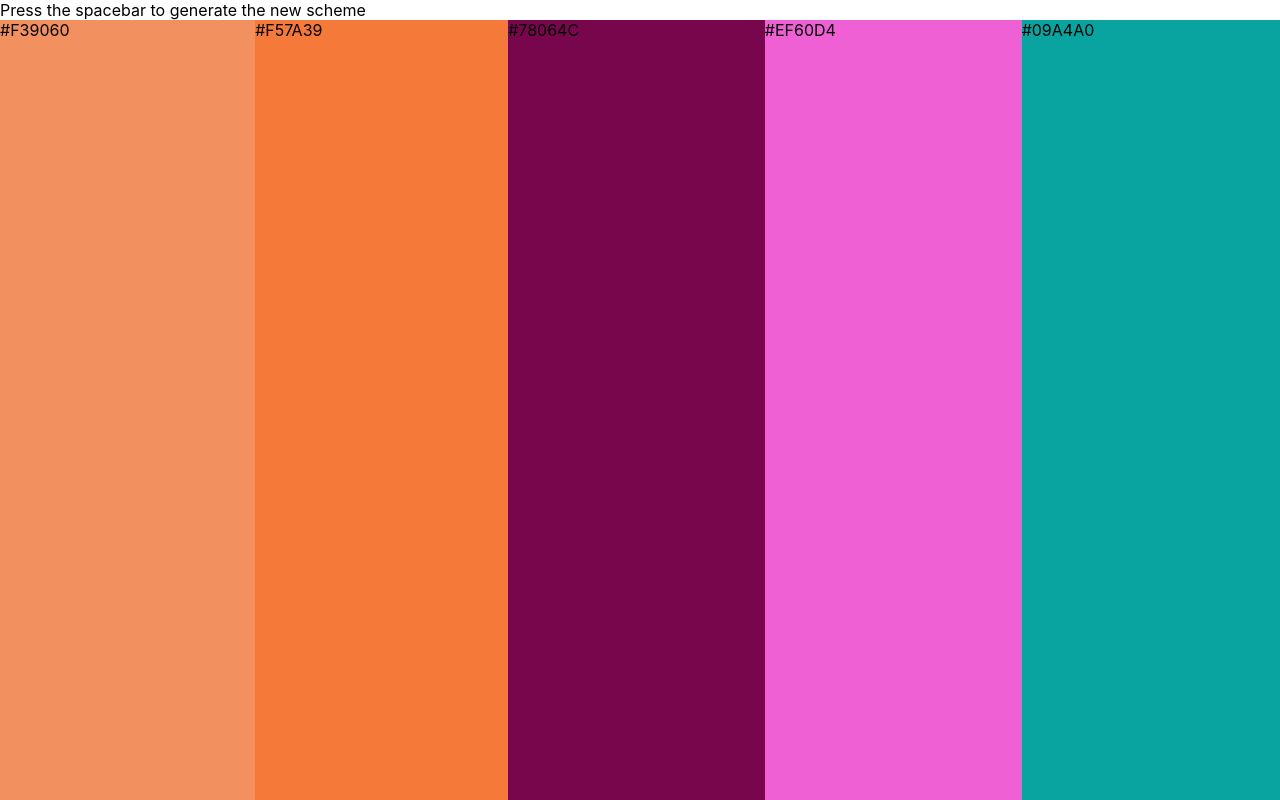
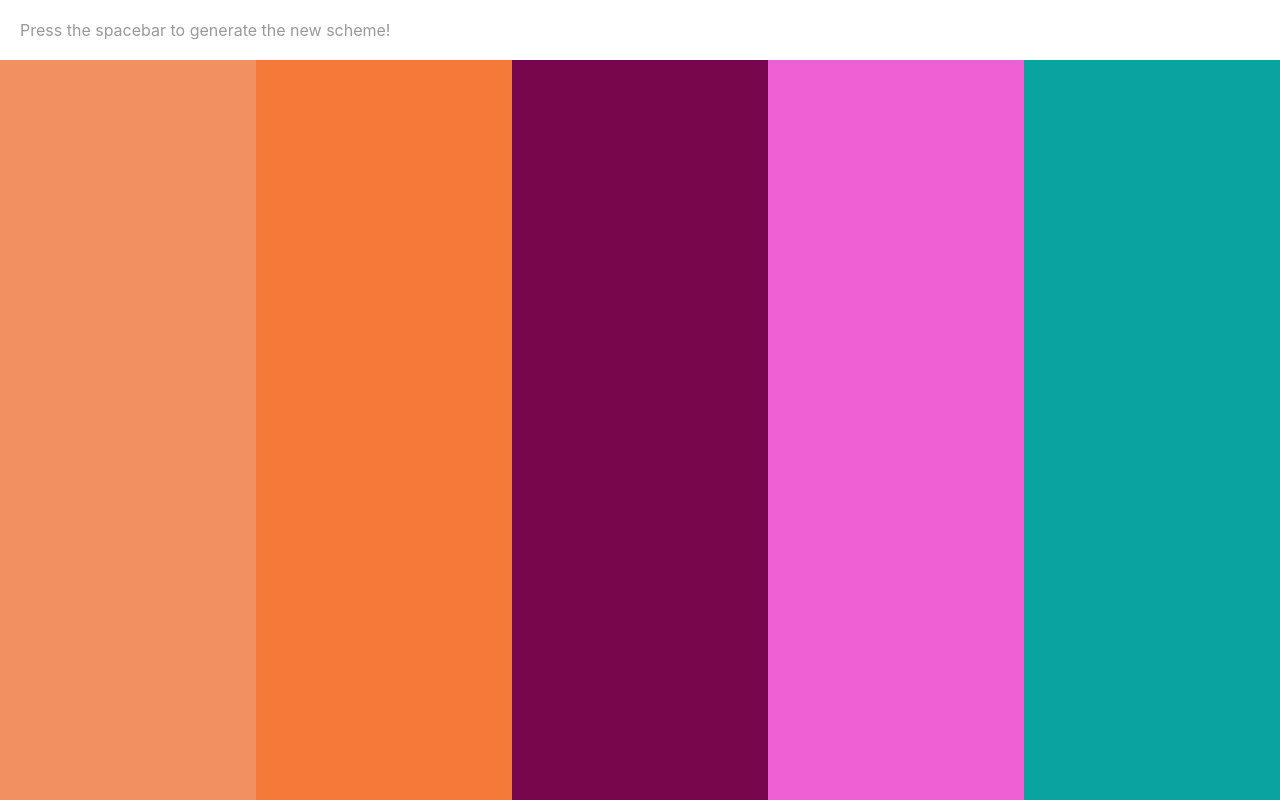
Before and after one commit to okradzemirian/color-generator, a React (Create React App) app: page / in a window 1280 px wide. Built offline with nearby package versions, Linux system fonts and the light colour scheme.

Commit message:
Styled Header

```diff
--- /dev/null
+++ b/src/_variables.scss
@@ -0,0 +1,2 @@
+$grey: #999;
+$dark: #333;
--- a/src/components/Color/Color.js
+++ b/src/components/Color/Color.js
@@ -2,9 +2,7 @@ import React from 'react'
 import styles from './Color.module.scss'
 
 const Color = ({ color }) => (
-    <div className={styles.Color} style={{ background: color }}>
-        {color}
-    </div>
+    <div className={styles.Color} style={{ background: color }}></div>
 )
 
 export default Color
--- a/src/components/Header/Header.js
+++ b/src/components/Header/Header.js
@@ -1,8 +1,11 @@
 import React from 'react'
+import styles from './Header.module.scss'
 
 const Header = () => (
-    <header>
-        <p>Press the spacebar to generate the new scheme</p>
+    <header className={styles.Header}>
+        <p className={styles.Text}>
+            Press the spacebar to generate the new scheme!
+        </p>
     </header>
 )
 
--- /dev/null
+++ b/src/components/Header/Header.module.scss
@@ -0,0 +1,10 @@
+@import '../../variables';
+
+.Header {
+    padding: 2rem;
+    box-shadow: 0 3px 6px rgba($dark, 0.15);
+}
+
+.Text {
+    color: $grey;
+}
```
